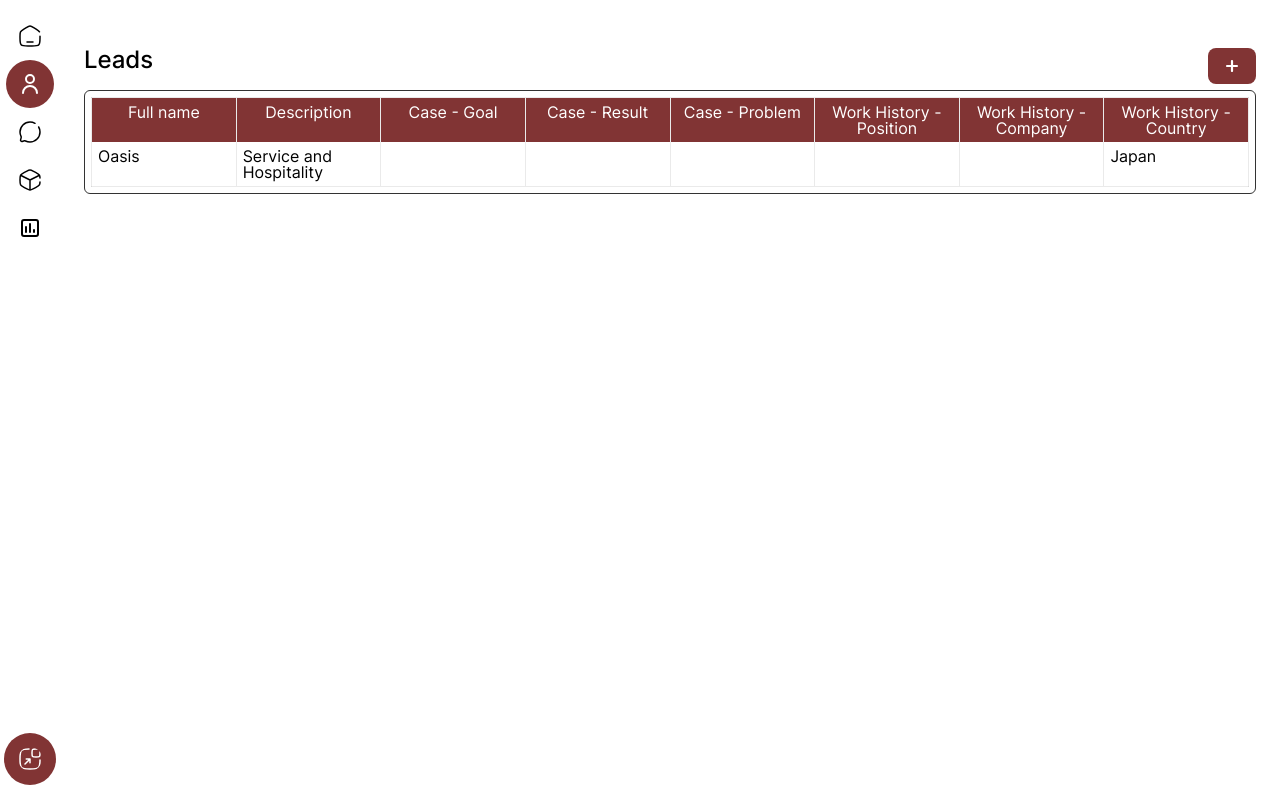
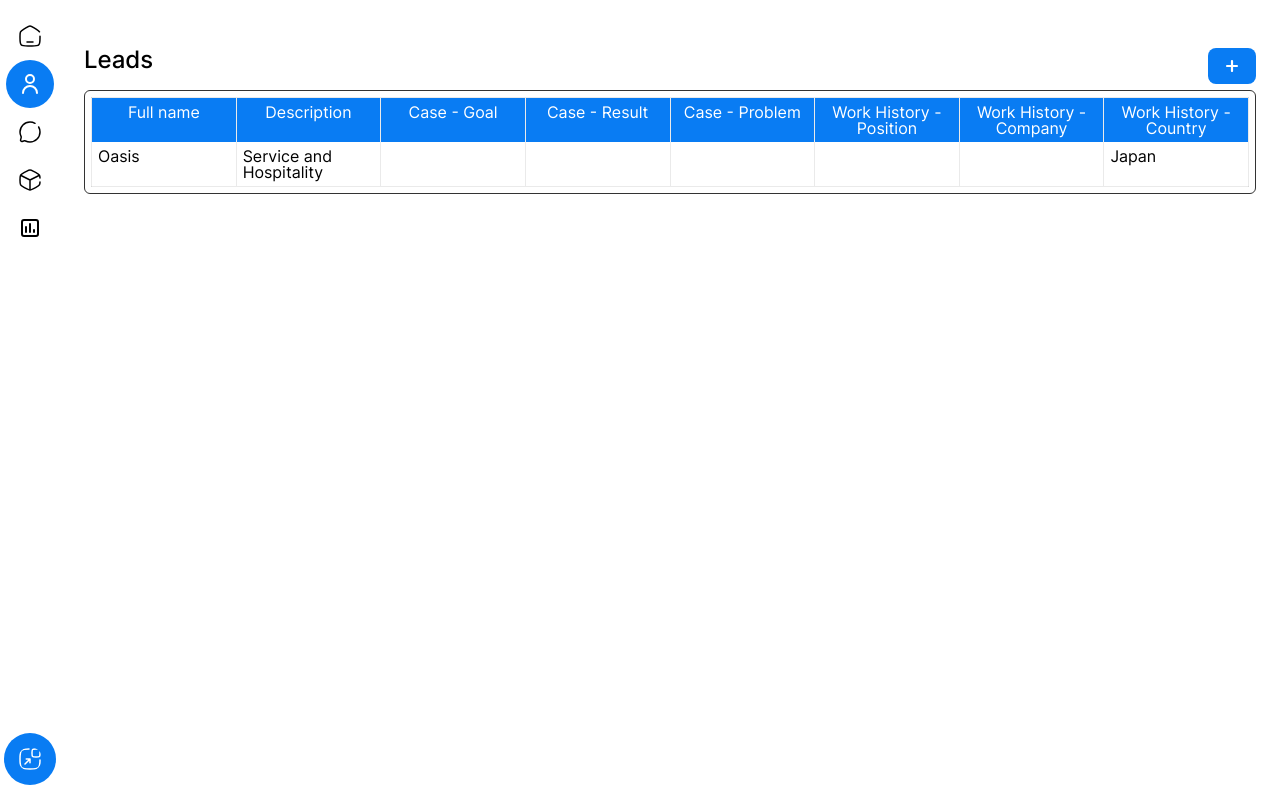
Before and after one commit to DgtlBureau/outReach-front, a React (Create React App) app: page /leads in a window 1280 px wide. Built offline with nearby package versions, Linux system fonts and the light colour scheme; no server answers.

Commit message:
fix: change themes color

```diff
--- a/src/components/LeadsPage/LeadForm/LeadTable/LeadTable.scss
+++ b/src/components/LeadsPage/LeadForm/LeadTable/LeadTable.scss
@@ -2,11 +2,13 @@
   border: 1px solid var(--border-color);
   border-radius: 6px;
   padding: 6px;
+  transition: 0.5s border;
   .lead-table {
     table-layout: fixed;
     width: 100%;
     border: 1px solid var(--border-color-secondary);
     font-family: 'Inter';
+    transition: 0.5s border;
 
     .lead-table__row-head {
       position: sticky;
@@ -31,6 +33,7 @@
         }
         color: var(--text-color);
         padding: 6px;
+        transition: 0.5s color;
       }
     }
   }
--- a/src/components/LeadsPage/LeadsPage.scss
+++ b/src/components/LeadsPage/LeadsPage.scss
@@ -10,6 +10,7 @@
     font-weight: 500;
     color: var(--text-color);
     margin-bottom: 12px;
+    transition: 0.5s color;
   }
   .leads-page__table-title-wrapper {
     display: flex;
--- a/src/static/styles/colors.scss
+++ b/src/static/styles/colors.scss
@@ -2,7 +2,7 @@ $black: '#000000';
 $grey: '#f5f5f5';
 $dark-grey: '#333';
 $white: '#fff';
-$blue: '#048bfb';
+$blue: '#097cf3';
 $dark-blue: '#0463A6';
 $dark-puce: '#813434';
 $pale-puce: '#813434';
@@ -14,7 +14,7 @@ $dark-white-low: rgba(#fff, 0.1);
 $white-low: rgba(#fff, 0.5);
 
 :root {
-  --main-color: #{$dark-puce};
+  --main-color: #{$blue};
   --background-color: #{$white};
   --background-color-secondary: #{$grey};
   --text-color: #{$black};
```
